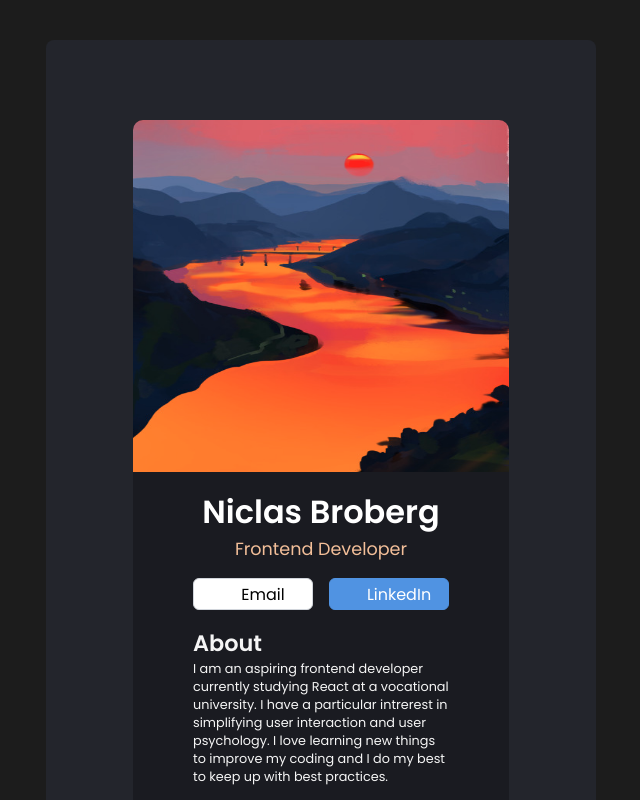
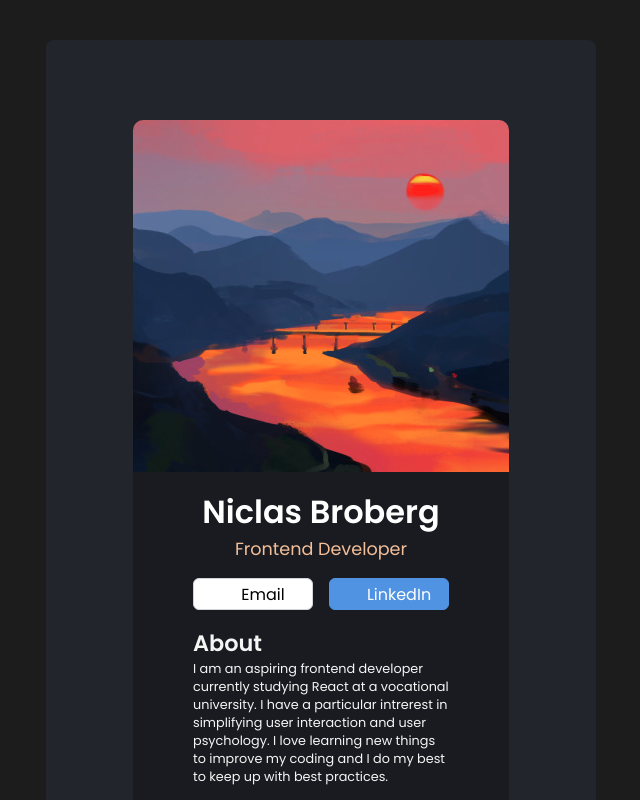
Before and after one commit to Sn1cke/REACT-Digital-business-card, a React (Vite) app: page / in a window 1280 px wide. Shown: the top 800 px of the page, without its empty margins (319-959 px from the left). Built offline with nearby package versions, Linux system fonts and the light colour scheme; some icons are missing.

Commit message:
Add change

```diff
--- a/src/components/info.tsx
+++ b/src/components/info.tsx
@@ -4,7 +4,7 @@ import { Icon } from "@iconify/react";
 export default function Info() {
   return (
     <div className="info-container">
-      <img src="placeholder.png" alt="placeholder" />
+      <div className="about-img"></div>
       <h2>Niclas Broberg</h2>
       <h4 className="title">Frontend Developer</h4>
       <div className="buttons">
--- a/src/index.scss
+++ b/src/index.scss
@@ -30,6 +30,14 @@ body {
   justify-content: center;
   align-items: center;
 
+  .about-img {
+    background-image: url(./placeholder.png);
+    width: 100%;
+    height: 352px;
+    border-top-left-radius: 10px;
+    border-top-right-radius: 10px;
+  }
+
   h2 {
     font-size: 2rem;
     color: #ffffff;
@@ -41,13 +49,6 @@ body {
     font-size: 1.1rem;
     color: #f3bf99;
     font-weight: 400;
-  }
-
-  img {
-    width: 100%;
-    height: 352px;
-    border-top-left-radius: 10px;
-    border-top-right-radius: 10px;
   }
 
   button {
```
Also changed, not shown: src/placeholder.png (renamed from placeholder.png).
